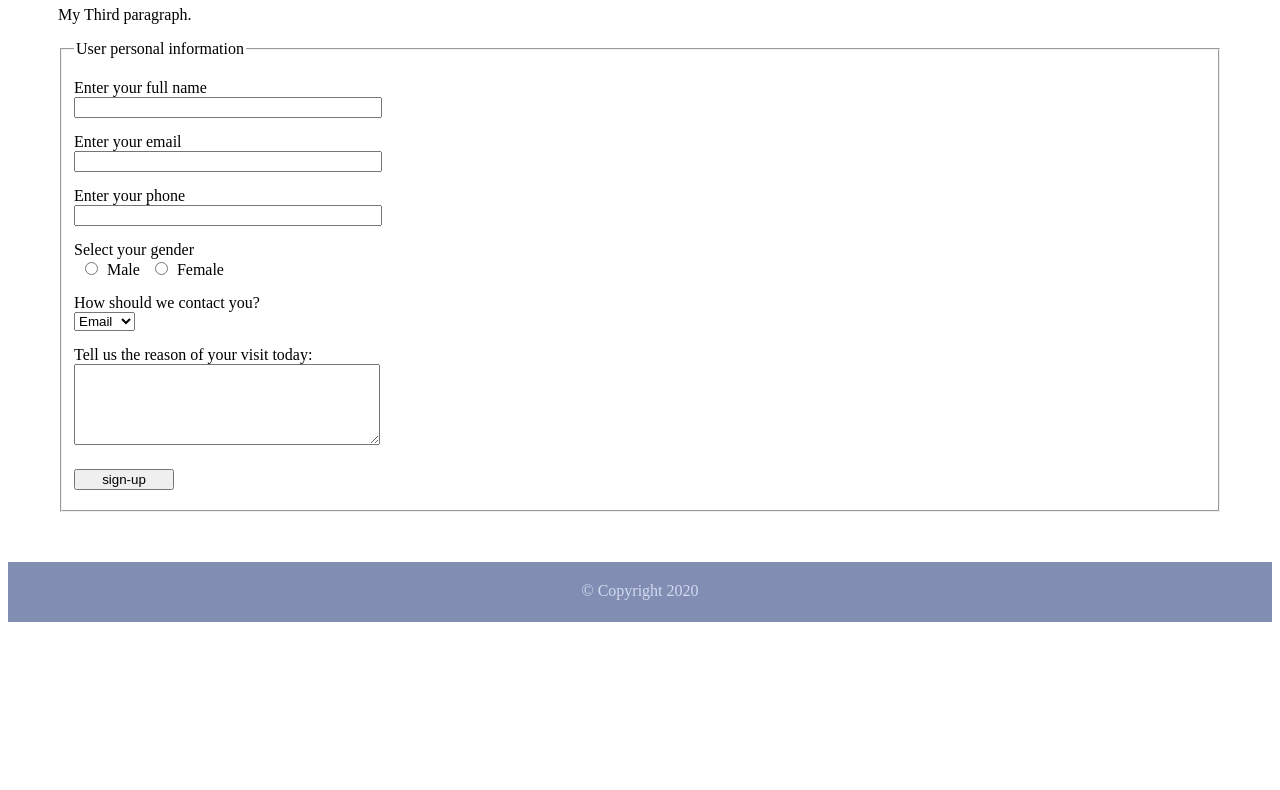
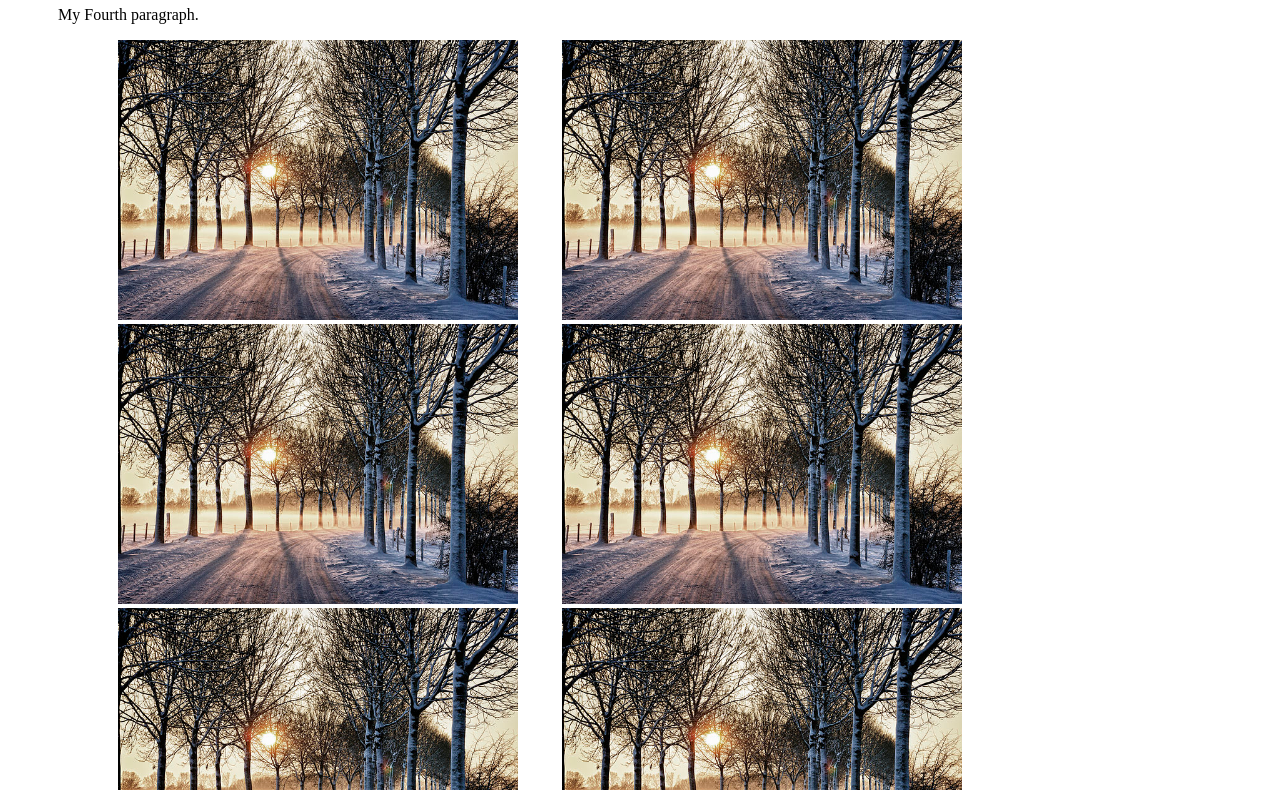
Before and after one commit to JikangSai/week1-day1, a plain HTML site: page page4.html in a window 1280 px wide. Shown: the part 662-1452 px from the top of the page. Before the commit the page ends 1292 px from the top, so only its background shows below. Drawn offline with Linux system fonts and the light colour scheme.

Commit message:
Add images to 4th page

```diff
--- a/page4.html
+++ b/page4.html
@@ -1,14 +1,14 @@
 <!DOCTYPE html>
 <html>
 <head>
-  <title>My Third Web Page</title>
+  <title>My Fourth Web Page</title>
   <link rel="stylesheet" href="style.css">
 </head>
 <body>
 
   <header>My Web Site Brand</header>
 
-<nav>
+  <nav>
     <ul>
       <li><a href="index.html">Home</a></li>
       <li><a href="page2.html">About</a></li>
@@ -18,33 +18,17 @@
   </nav>
 
   <main>
-    <h1>My Third Heading</h1>
-    <p>My Third paragraph.</p>
-    <form action="/signup" method="post">
-    <fieldset>
-    <legend>User personal information</legend>
-    <label>Enter your full name</label>
-    <input type="text" name="name">
+    <h1>My Fourth Heading</h1>
+    <p>My Fourth paragraph.</p>
 
-    <label>Enter your email</label>
-    <input type="email" name="email">
-
-    <label>Enter your phone</label>
-    <input type="text" name="phone">
-    <label>Select your gender</label>
-    <input type="radio" name="gender" value="male">Male
-    <input type="radio" name="gender" value="female">Female
-    <label>How should we contact you?</label>
-    <select>
-      <option>Email</option>
-      <option>Phone</option>
-    </select>
-    <label>Tell us the reason of your visit today:</label>
-    <textarea rows="5" cols="30"></textarea>
-
-    <input type="submit" value="sign-up">
-    </fieldset>
-    </form>
+    <ul id="album">
+      <li id="photo"><img src="images/winterland1.jpg"></li>
+      <li id="photo"><img src="images/winterland2.jpg"></li>
+      <li id="photo"><img src="images/winterland3.jpg"></li>
+      <li id="photo"><img src="images/winterland4.jpg"></li>
+      <li id="photo"><img src="images/winterland5.jpg"></li>
+      <li id="photo"><img src="images/winterland6.jpg"></li>
+    </ul>
   </main>
 
   <footer>&copy; Copyright 2020</footer>
--- a/style.css
+++ b/style.css
@@ -78,6 +78,9 @@ input[type="submit"] {
   margin: 20px 0 10px 0;   /* adds space: 20px top, 10px bottom */
   width: 100px;            /* makes the button 100px wide */
 }
+main #album #photo img {
+  width: 400px;
+}
 footer {
   height: 40px;
   background-color: rgb(129, 141, 179);
```
Also changed, not shown: index.html (+1 -1 lines), page2.html (+1 -1 lines), page3.html (+1 -1 lines).
